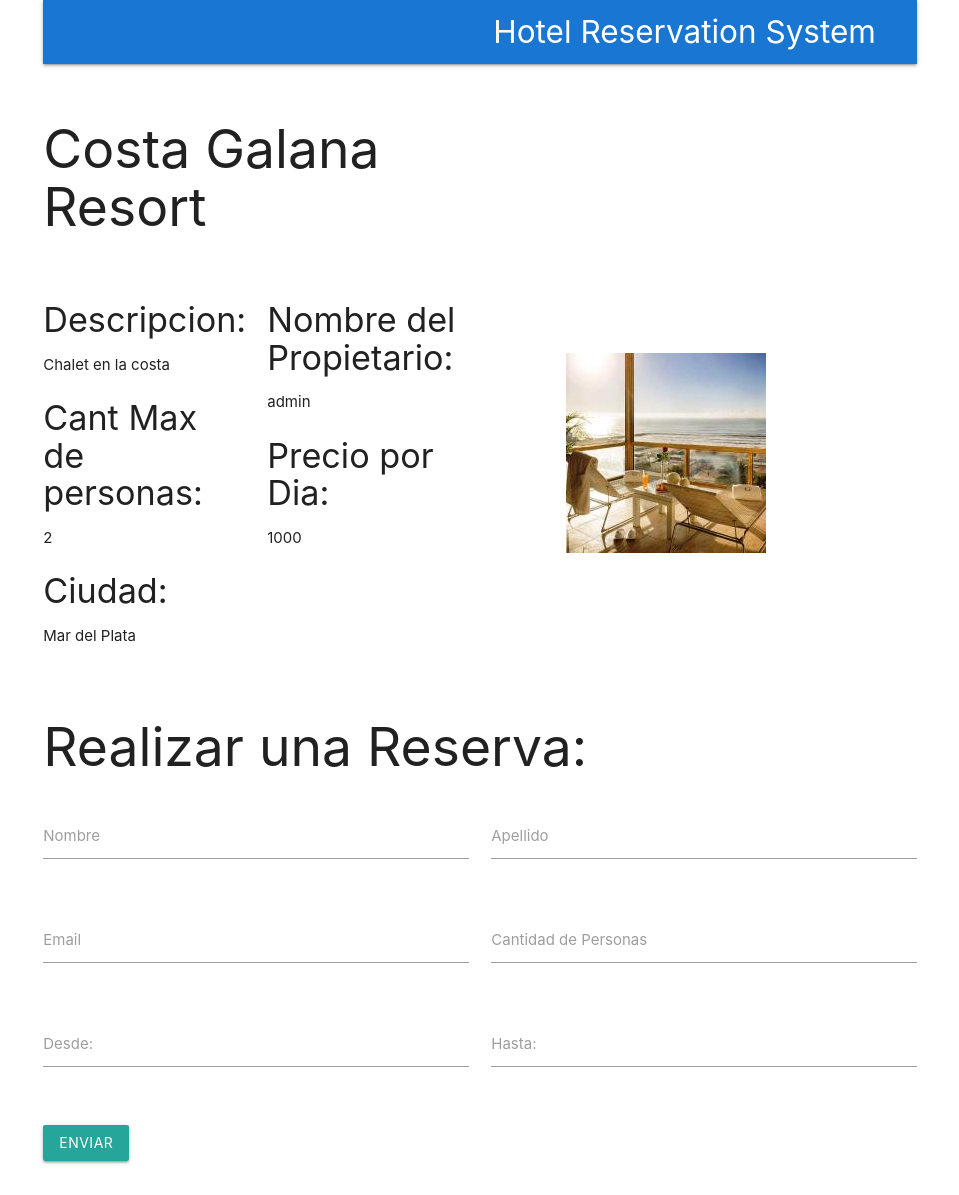
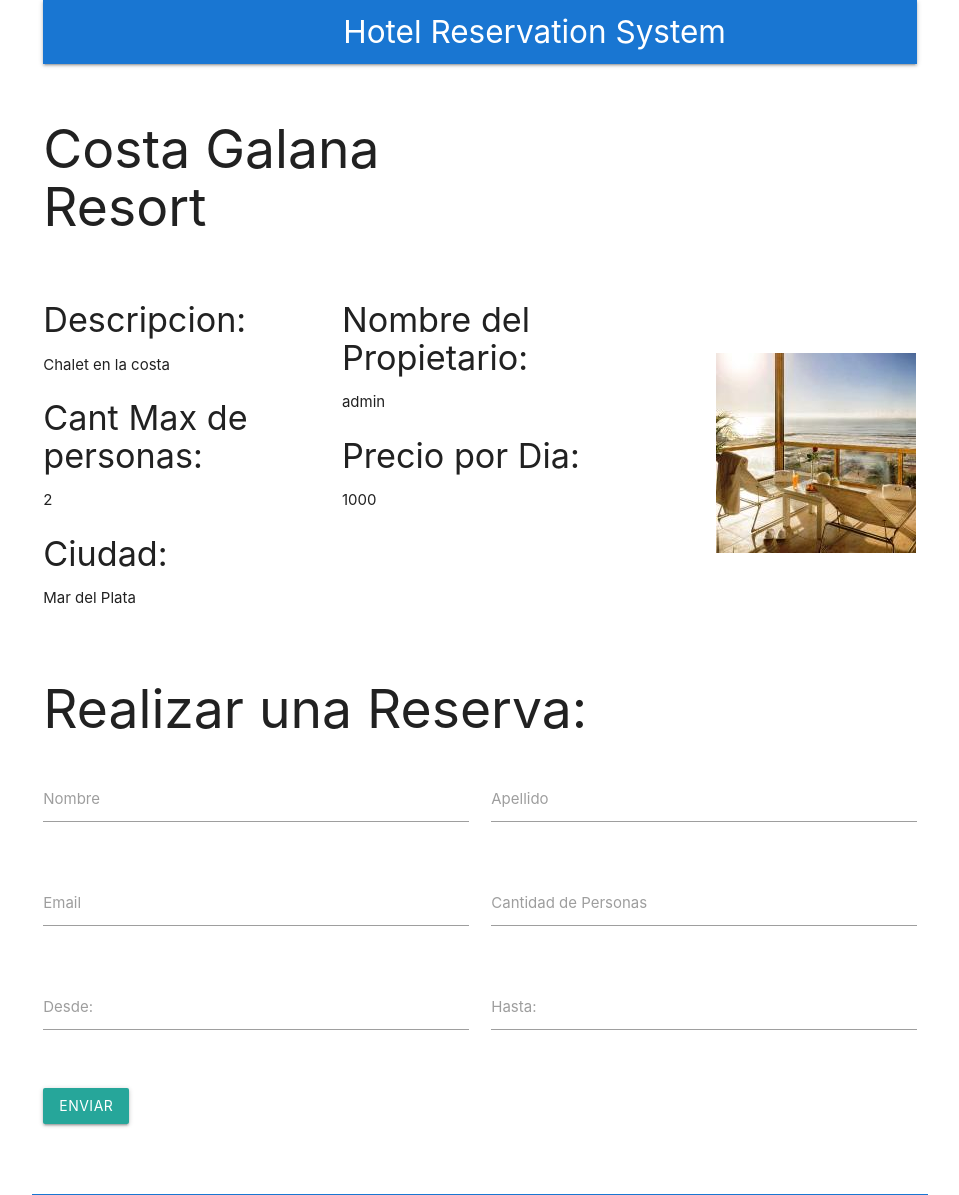
Before and after one commit to FacundoLastra/ErcoliBnB, a Django app: page /prop/1 in a window 1280 px wide. Shown: the top 1195 px of the page, without its empty margins (160-1119 px from the left). Run offline with Django 3.2, Linux system fonts and the light colour scheme; data comes from the database, SQL or seed files in the repository; both versions use the stored data as it was after the commit; some libraries are stand-ins or nearby versions.

Commit message:
last changes

```diff
--- a/rents/models.py
+++ b/rents/models.py
@@ -35,6 +35,8 @@ class Prop(models.Model):
 class ReservationDate(models.Model):
     date = models.DateField(blank=False, null=False)
     prop = models.ForeignKey(Prop, on_delete=models.PROTECT, blank=False, null=False)
+    checkIn = models.DateField(blank=True, null=True)
+    checkOut = models.DateField(blank=True, null=True)
 
     class Meta:
         verbose_name_plural = "reservationDates"
--- a/rents/static/css/style.css
+++ b/rents/static/css/style.css
@@ -5,7 +5,7 @@
     height: 30rem;
 }
 a.brand-logo.marginNav {
-    margin-left: 30rem;
+    margin-left: 20rem;
 }
 .navColor{
     background-color: #1976d2;
--- a/rents/templates/rents/propInfo.html
+++ b/rents/templates/rents/propInfo.html
@@ -10,7 +10,7 @@
     </div>
 </div>
 <div class="row">
-    <div class="col s3">
+    <div class="col s4">
         <h4>Descripcion: </h4>
         <p>{{propInfo.description}}</p>
         <h4>Cant Max de personas:</h4>
@@ -18,13 +18,13 @@
         <h4>Ciudad:</h4>
         <p>{{propInfo.city}}</p>
     </div>
-    <div class="col s3">
+    <div class="col s4">
         <h4>Nombre del Propietario:</h3>
         <p>{{propInfo.owner}}</p>
         <h4>Precio por Dia:</h4>
         <p>{{propInfo.dailyPrice}}</p>
     </div>
-    <div class="col s6 ">
+    <div class="col s4 ">
         <img class="responsive-img margin" src="{{propInfo.image.url}}">
     </div>
 </div>
--- a/rents/views.py
+++ b/rents/views.py
@@ -8,7 +8,9 @@ def index(request):
     cities = City.objects.all()
     if 'cityId' in request.GET:
         filtered = Prop.objects.all().filter(city = request.GET['cityId'])
-        city = City.objects.get(id = request.GET['cityId'])
+        city = City.objects.all().filter(id = request.GET['cityId'])
+        if city:
+            city = city[0]
         cities = City.objects.exclude(id = request.GET['cityId'] )
         context = {
             'props': filtered,
@@ -38,9 +40,17 @@ def reserveProp(request):
         beginDate = datetime.strptime(request.POST['dateFrom'], '%Y-%m-%d').date()
         endDate = datetime.strptime(request.POST['dateTo'], '%Y-%m-%d').date()
         prop = Prop.objects.get(id=request.POST['propId'])
-        reservationDates = Reservation.objects.filter(prop=prop.id)
+        reservationDates = ReservationDate.objects.filter(prop=prop.id)
+        for reservationDate in reservationDates:
+            if reservationDate  is not None:
+                if reservationDate.checkIn <= beginDate <= endDate:
+                    return render(request, 'rents/notAvailable.html')
+                if reservationDate.checkIn <= endDate <= reservationDate.checkOut:
+                    return render(request, 'rents/notAvailable.html')
         rd = ReservationDate(
             date=datetime.now().date(),
+            checkIn=beginDate,
+            checkOut=endDate,
             prop=prop)
         r = Reservation(
             reservationDate=rd,
@@ -50,7 +60,6 @@ def reserveProp(request):
             email=request.POST['email'])
         rd.reservation=r
         rd.save()
-        r.save()
         r.total = r.prop.dailyPrice * r.prop.reservationdate_set.filter(reservation=r).count()
         r.save()
         return redirect('rents:okReservation', r.id)
```
Also changed, not shown: db.sqlite3, ercolibnb/media/image/01.jpg (added), ercolibnb/media/image/casaestreno.jpg (added), ercolibnb/media/image/casas-lujo.jpg (added), ercolibnb/media/image/house76.jpg (added), rents/migrations/0003_auto_20181109_2007.py (added).
